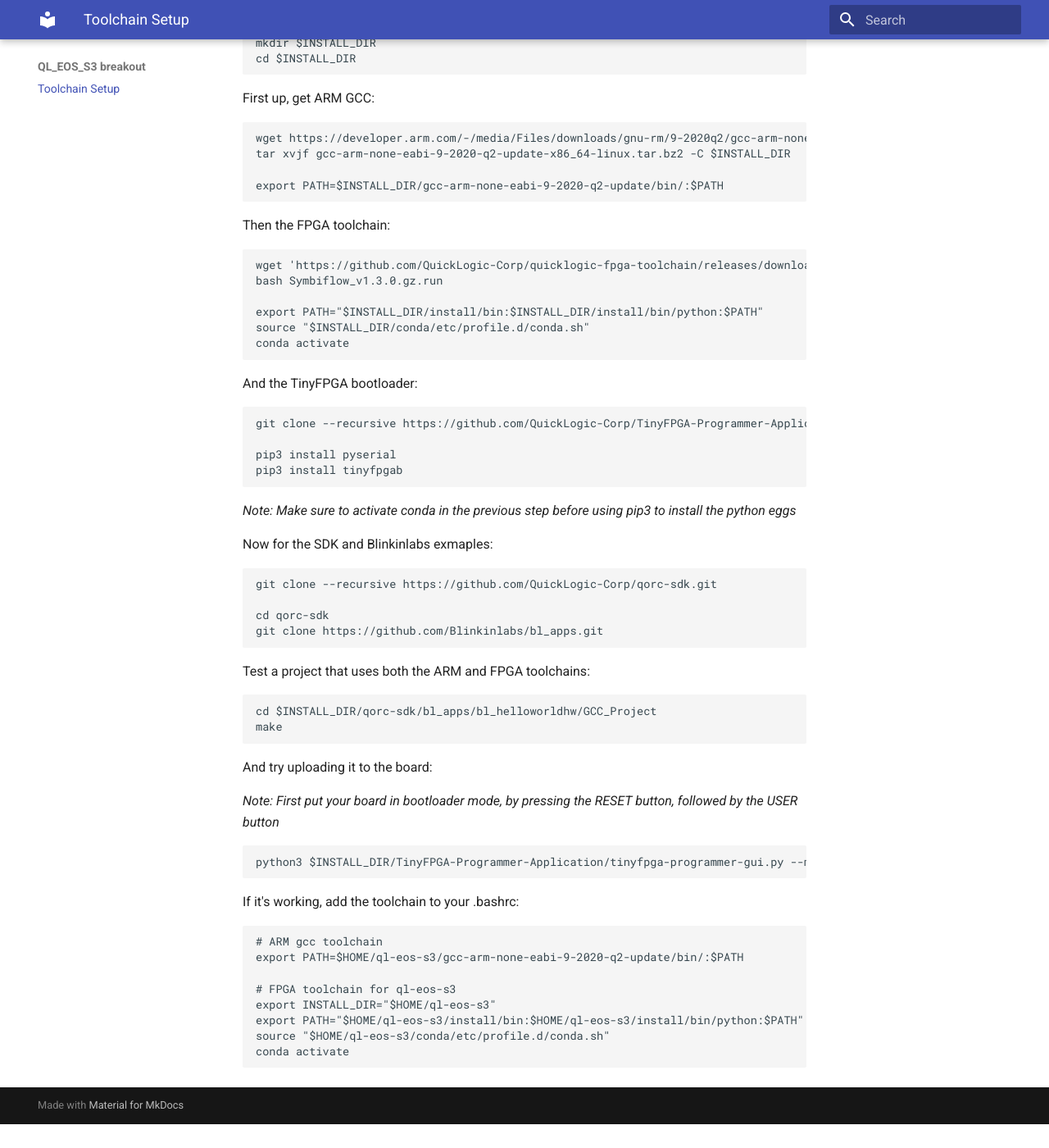
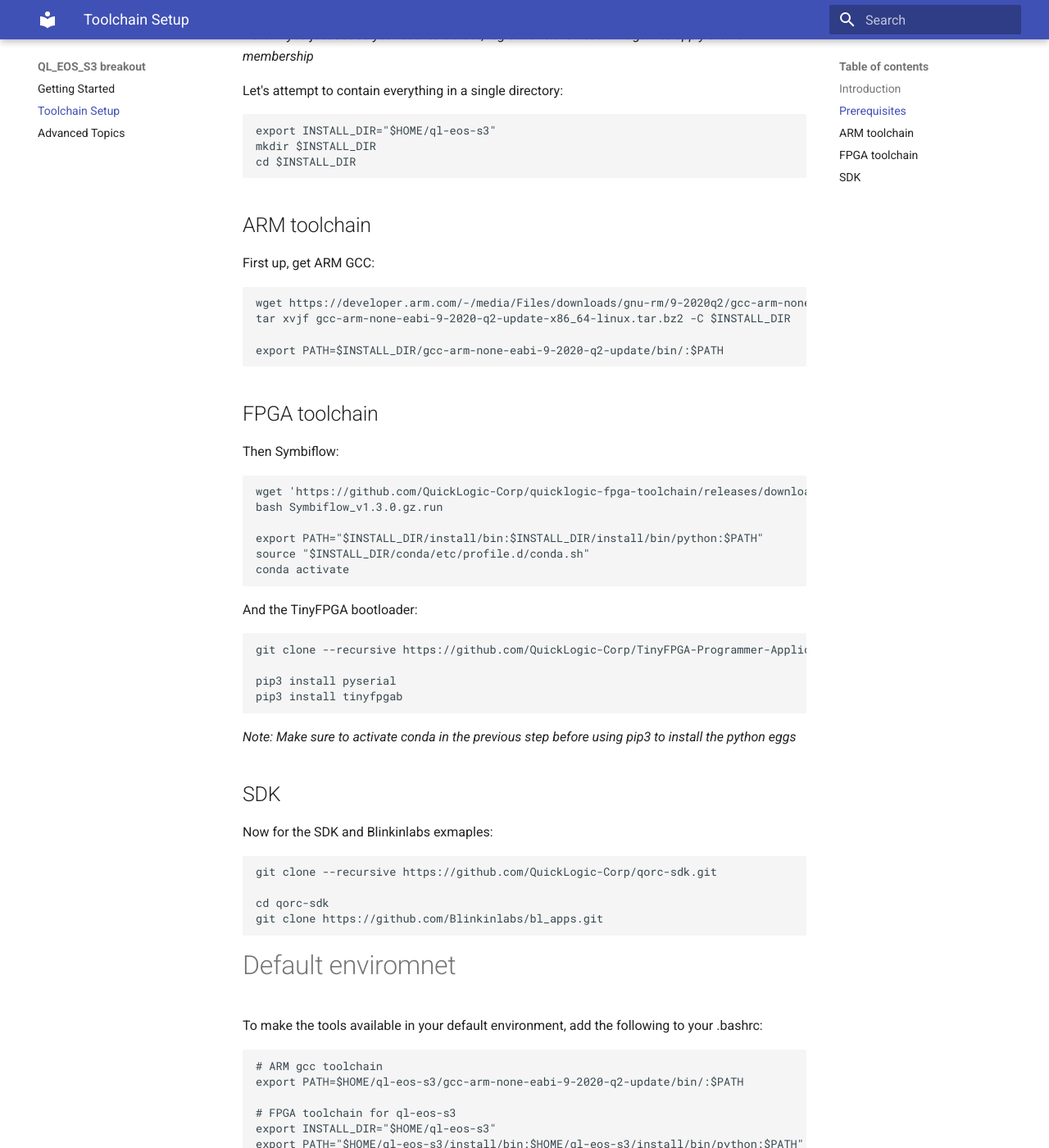
Before and after one commit to Blinkinlabs/QL-EOS-S3-breakout, an MkDocs documentation site: the page built from docs/toolchain.md, in a window 1280 px wide and 1400 px high, scrolled down 478 px. Shown: the whole window at 82% size. Built offline with MkDocs 1.6.1 and Material for MkDocs 9.7.7, drawn with Linux system fonts in a browser that asks for light colours; before the commit the page ends 1849 px from its top, so only the background shows below that; some of the changed text lies outside the part shown.

Commit message:
Add some docs

```diff
--- a/docs/toolchain.md
+++ b/docs/toolchain.md
@@ -1,7 +1,9 @@
-# Toolchain setup
+# Toolchain Setup
 
+## Introduction
 This is based on [Quickfeather getting started](https://github.com/QuickLogic-Corp/qorc-sdk#toolchain). There are instructions there for compiling from source.
 
+## Prerequisites
 Some prerequisites for a Debian / Ubuntu environment:
 
     sudo apt install build-essential
@@ -16,6 +18,7 @@
     mkdir $INSTALL_DIR
     cd $INSTALL_DIR
 
+## ARM toolchain
 First up, get ARM GCC:
 
     wget https://developer.arm.com/-/media/Files/downloads/gnu-rm/9-2020q2/gcc-arm-none-eabi-9-2020-q2-update-x86_64-linux.tar.bz2
@@ -23,7 +26,8 @@
 
     export PATH=$INSTALL_DIR/gcc-arm-none-eabi-9-2020-q2-update/bin/:$PATH
 
-Then the FPGA toolchain:
+## FPGA toolchain
+Then Symbiflow:
 
     wget 'https://github.com/QuickLogic-Corp/quicklogic-fpga-toolchain/releases/download/v1.3.0/Symbiflow_v1.3.0.gz.run'
     bash Symbiflow_v1.3.0.gz.run
@@ -41,6 +45,7 @@
 
 _Note: Make sure to activate conda in the previous step before using pip3 to install the python eggs_
 
+## SDK
 Now for the SDK and Blinkinlabs exmaples:
 
     git clone --recursive https://github.com/QuickLogic-Corp/qorc-sdk.git
@@ -48,18 +53,9 @@
     cd qorc-sdk
     git clone https://github.com/Blinkinlabs/bl_apps.git
 
-Test a project that uses both the ARM and FPGA toolchains:
 
-    cd $INSTALL_DIR/qorc-sdk/bl_apps/bl_helloworldhw/GCC_Project
-    make
-
-And try uploading it to the board:
-
-_Note: First put your board in bootloader mode, by pressing the RESET button, followed by the USER button_
-
-    python3 $INSTALL_DIR/TinyFPGA-Programmer-Application/tinyfpga-programmer-gui.py --m4app output/bin/bl_helloworldhw.bin --reset
-
-If it's working, add the toolchain to your .bashrc:
+# Default enviromnet
+To make the tools available in your default environment, add the following to your .bashrc:
 
     # ARM gcc toolchain
     export PATH=$HOME/ql-eos-s3/gcc-arm-none-eabi-9-2020-q2-update/bin/:$PATH
--- a/mkdocs.yml
+++ b/mkdocs.yml
@@ -1,7 +1,9 @@
 site_name: QL_EOS_S3 breakout
 
 nav:
+  - Getting Started: getting_started.md
   - Toolchain Setup: toolchain.md
+  - Advanced Topics: advanced.md
 
 theme:
    name: 'material'
```
Also changed, not shown: README.md (+1 -1 lines), docs/advanced.md (added, +79 -0 lines), docs/getting_started.md (added, +50 -0 lines), docs/index.md (+1 -3 lines), docs/img/board_revb.png (renamed from docs/images/board_revb.png), docs/img/ftdi_connection_revb.png (renamed from docs/images/ftdi_connection_revb.png), docs/img/pinout_revb.png (renamed from docs/images/pinout_revb.png), docs/img/teensy_spi_flash_connection_revb.png (renamed from docs/images/teensy_spi_flash_connections.png).
